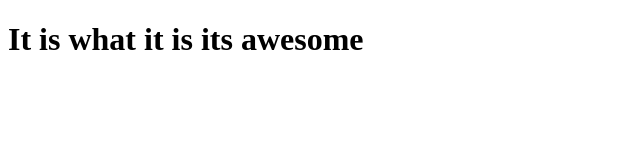
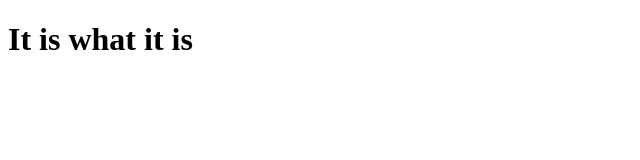
Before and after one commit to khuwho/coursera-test, a plain HTML site: page site/index.html in a window 1280 px wide. Shown: the whole page, without its empty margins (0-640 px from the left). Drawn offline with Linux system fonts and the light colour scheme.

Commit message:
My First page.

```diff
--- a/site/index.html
+++ b/site/index.html
@@ -7,6 +7,6 @@
     <title>Hello coursera</title>
 </head>
 <body>
-    <h1> It is what it is its awesome </h1>
+    <h1> It is what it is </h1>
 </body>
 </html>
--- /dev/null
+++ b/site/style.css
@@ -0,0 +1,3 @@
+body{
+
+}
```
Also changed, not shown: 1 other file.
